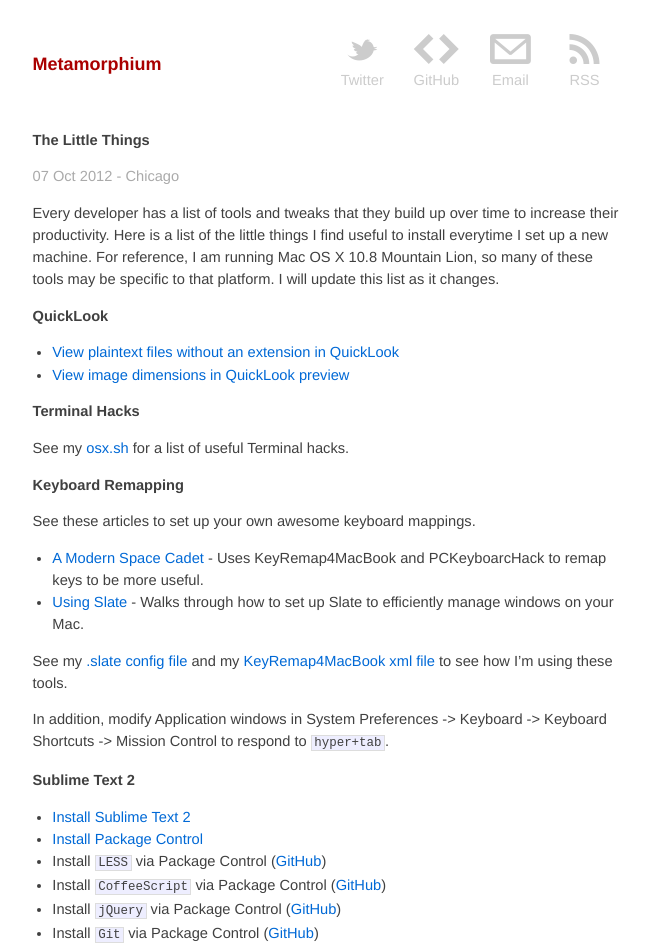
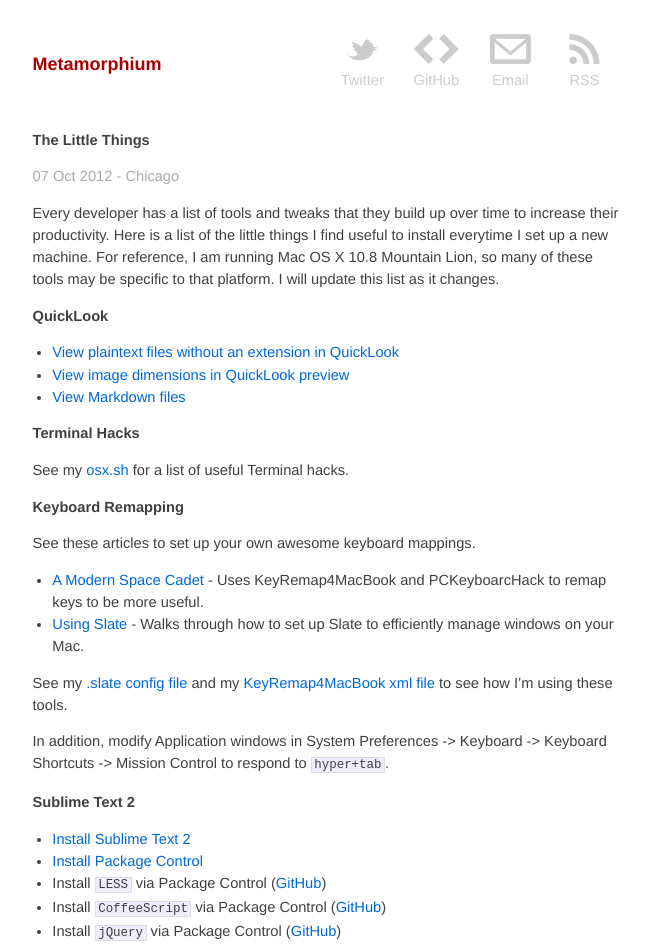
Before and after one commit to neilgupta/neilgupta.github.com, a Jekyll site: the page built from _posts/2012-10-07-the-little-things-developer.md, in a window 1280 px wide. Shown: the top 947 px of the page, without its empty margins (314-964 px from the left). Built offline with Jekyll 4.4.1, drawn with Linux system fonts in a browser that asks for light colours.

Commit message:
Added markdown quicklook plugin to Little Things post

```diff
--- a/_posts/2012-10-07-the-little-things-developer.md
+++ b/_posts/2012-10-07-the-little-things-developer.md
@@ -11,6 +11,7 @@ Every developer has a list of tools and tweaks that they build up over time to i
 
 * [View plaintext files without an extension in QuickLook](https://github.com/whomwah/qlstephen)
 * [View image dimensions in QuickLook preview](https://github.com/Nyx0uf/qlImageSize)
+* [View Markdown files](https://github.com/toland/qlmarkdown/)
 
 **Terminal Hacks**
 
```
